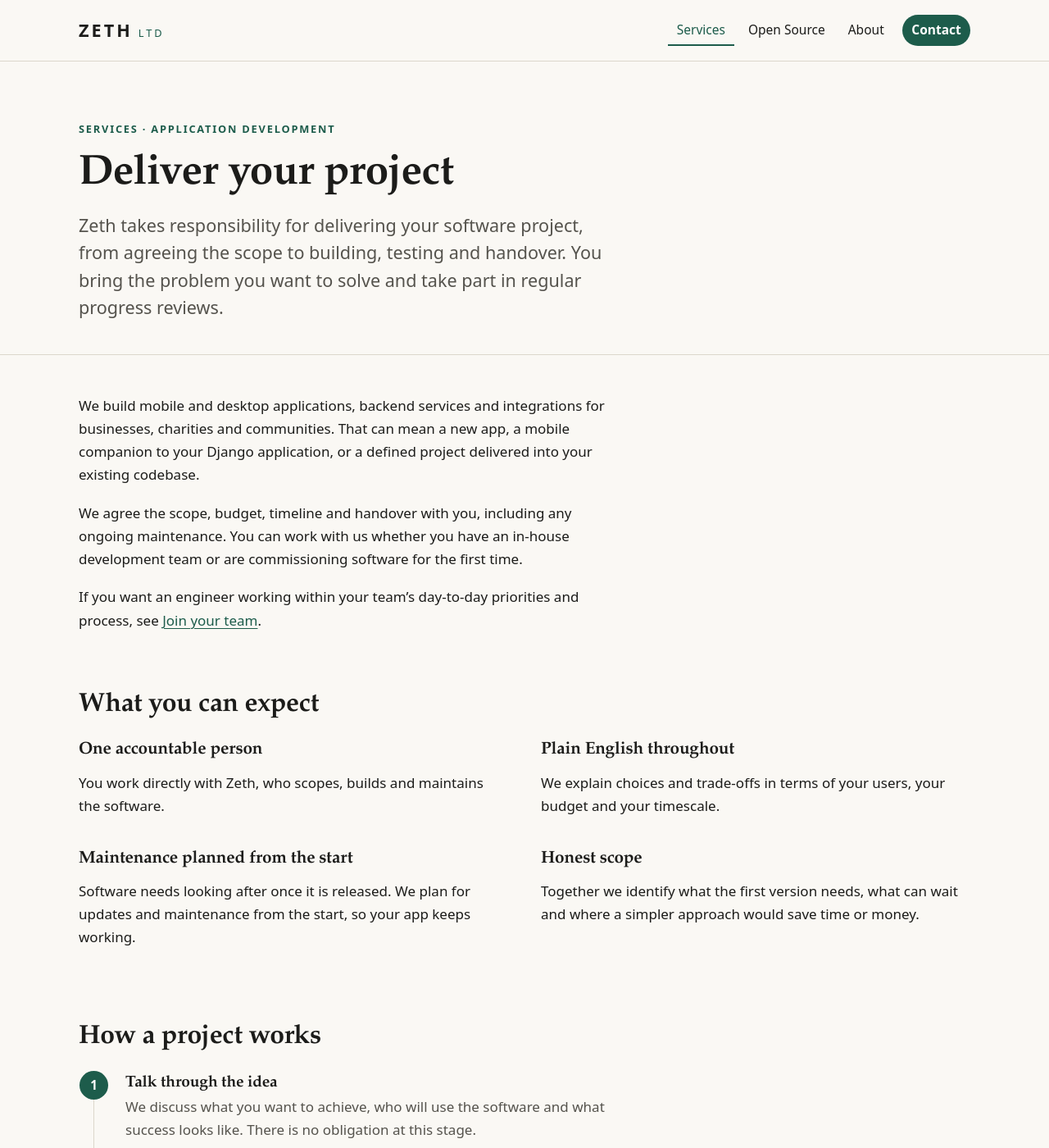
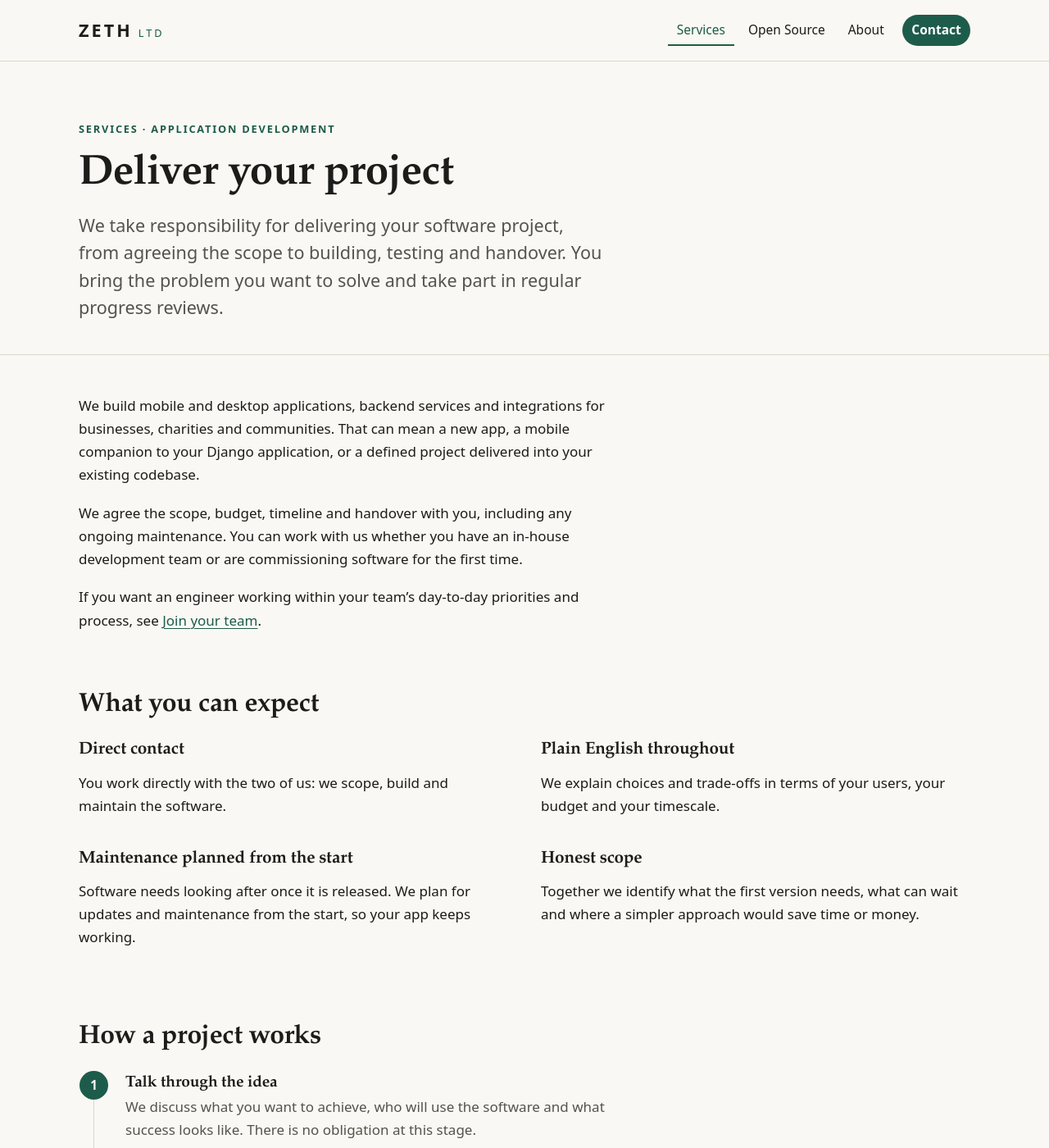
Before and after one commit to zeth/zeth.net, a Jekyll site: the page built from services/app-development.md, in a window 1280 px wide and 1400 px high. Shown: the whole window at 82% size. Built offline with Jekyll 4.4.1, drawn with Linux system fonts in a browser that asks for light colours.

Commit message:
Tidy service copy: fixed-scope link, fit lead-ins, 'we' for project delivery, leaner Join your team list

```diff
--- a/index.html
+++ b/index.html
@@ -45,7 +45,7 @@ description: >-
       <div class="card">
         <p class="card__for">For organisations with a project to deliver</p>
         <h3><a href="{{ '/services/app-development/' | relative_url }}">Deliver your project</a></h3>
-        <p>You agree the scope with Zeth, who plans, builds, tests and hands over the software, with regular progress reviews and a plan for maintenance.</p>
+        <p>You agree the scope with us, and we plan, build, test and hand over the software, with regular progress reviews and a plan for maintenance.</p>
         <ul>
           <li>Mobile and desktop applications</li>
           <li>Backend services and integrations</li>
--- a/services/app-development.md
+++ b/services/app-development.md
@@ -4,7 +4,7 @@ permalink: /services/app-development/
 eyebrow: Services · Application Development
 heading: Deliver your project
 lede: >-
-  Zeth takes responsibility for delivering your software project, from
+  We take responsibility for delivering your software project, from
   agreeing the scope to building, testing and handover. You bring the
   problem you want to solve and take part in regular progress reviews.
 description: >-
@@ -22,9 +22,9 @@ If you want an engineer working within your team's day-to-day priorities and pro
 
 <div class="split split--pairs" markdown="1">
 <div markdown="1">
-### One accountable person
+### Direct contact
 
-You work directly with Zeth, who scopes, builds and maintains the software.
+You work directly with the two of us: we scope, build and maintain the software.
 
 </div>
 <div markdown="1">
```
Also changed, not shown: services/contract-engineering.md (+4 -5 lines), services/index.md (+6 -2 lines).
